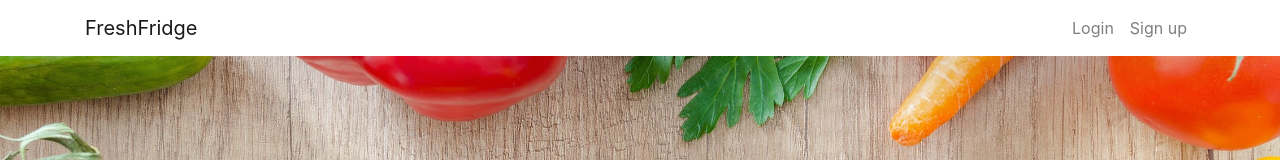
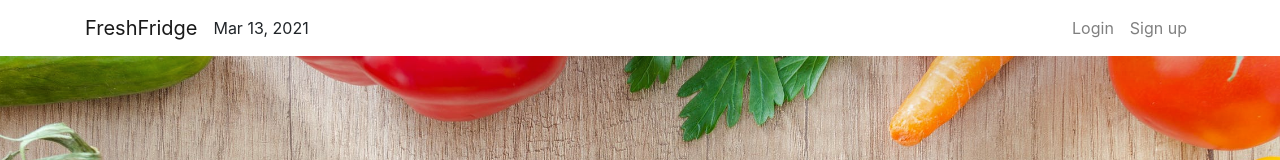
Before and after one commit to veryfaye/FreshFridge, a React (Create React App) app in the folder client/: page /home in a window 1280 px wide. Shown: the top 160 px of the page. Built offline with nearby package versions, Linux system fonts and the light colour scheme.

Commit message:
Added a date component and Date to home page

```diff
--- a/client/package.json
+++ b/client/package.json
@@ -12,11 +12,13 @@
     "express-validator": "^6.10.0",
     "is-empty": "^1.2.0",
     "jsonwebtoken": "^8.5.1",
+    "moment": "^2.29.1",
     "mongoose": "^5.11.18",
     "passport": "^0.4.1",
     "passport-jwt": "^4.0.0",
     "react": "^16.6.3",
     "react-dom": "^16.6.3",
+    "react-moment": "^1.1.1",
     "react-router-dom": "^5.2.0",
     "react-scripts": "^2.1.1",
     "styled-components": "^5.2.1",
--- a/client/src/App.js
+++ b/client/src/App.js
@@ -5,6 +5,7 @@ import { BrowserRouter as Router, Switch, Route, Link } from "react-router-dom";
 import Login from "./components/Login";
 import Signup from "./components/Signup";
 import Home from "./components/Home";
+import Moment from "./components/Date";
 function App() {
   return (
     <Router>
@@ -14,6 +15,8 @@ function App() {
             <Link className="navbar-brand" to={"/sign-in"}>
               FreshFridge
             </Link>
+            <Moment />
+
             <div className="collapse navbar-collapse" id="navbarTogglerDemo02">
               <ul className="navbar-nav ml-auto">
                 <li className="nav-item">
--- /dev/null
+++ b/client/src/components/Date.js
@@ -0,0 +1,10 @@
+import React from "react";
+import Moment from "react-moment";
+
+Moment.globalFormat = "MMM D, YYYY";
+
+export default class MyComponent extends React.Component {
+  render() {
+    return <Moment local />;
+  }
+}
--- a/client/src/components/Home.js
+++ b/client/src/components/Home.js
@@ -1,10 +1,13 @@
-import React, { Component } from "react";
+import React from "react";
 import List from "./List";
 import Fridge from "./Fridge";
+import Moment from "./Date";
 
 export default function Home() {
   return (
     <div className="auth-wrapper">
+      <div className="date">
+      </div>
       <div className="row">
         <div className="col-sm-6">
           <List />
--- a/client/src/style/Item.css
+++ b/client/src/style/Item.css
@@ -32,3 +32,8 @@
 #testingOne {
   background-color: purple;
 }
+
+.date {
+  font-size: 100%;
+  font-weight: 300;
+}
```
